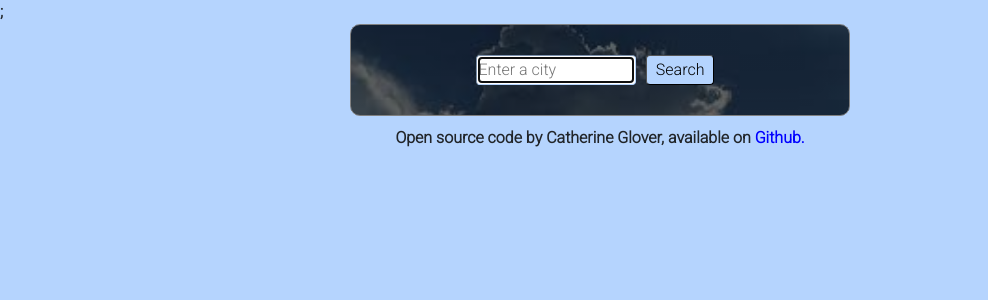
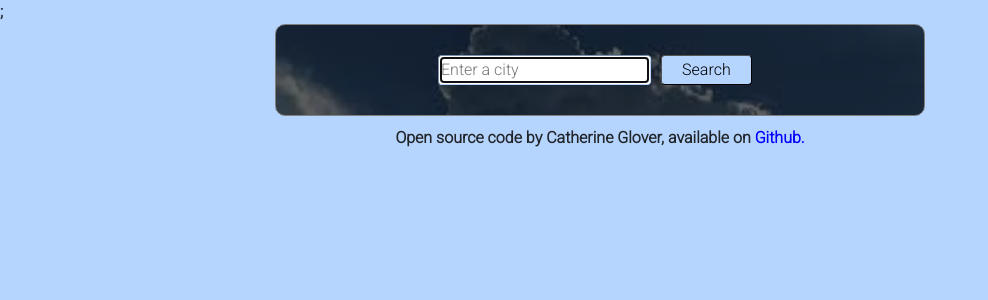
Before and after one commit to CathGlover/weather-react-shecodes-app, a React (Create React App) app: page / in a window 1280 px wide. Shown: the top 300 px of the page, without its empty margins (0-988 px from the left). Built offline with nearby package versions, Linux system fonts and the light colour scheme; no server answers; a web font is replaced by a local one.

Commit message:
added additional forecast days

```diff
--- a/src/App.css
+++ b/src/App.css
@@ -8,7 +8,7 @@
   padding: 10px;
 }
 
-@media (max-width < 600px) {
+@media (max-width < 700px) {
   .App {
     max-width: 600px;
   }
--- a/src/WeatherForecast.js
+++ b/src/WeatherForecast.js
@@ -20,6 +20,12 @@ export default function WeatherForecast(event) {
         <div className="col">
           <WeatherForecastDay forecast={forecast[4]} />
         </div>
+        <div className="col">
+          <WeatherForecastDay forecast={forecast[5]} />
+        </div>
+        <div className="col">
+          <WeatherForecastDay forecast={forecast[6]} />
+        </div>
       </div>
     </div>
   );
--- a/src/WeatherSearch.css
+++ b/src/WeatherSearch.css
@@ -5,7 +5,7 @@ body {
 }
 .container {
   border: 1px solid;
-  max-width: 500px;
+  max-width: 650px;
   margin: 0 auto;
   border-radius: 10px;
   text-align: center;
```
